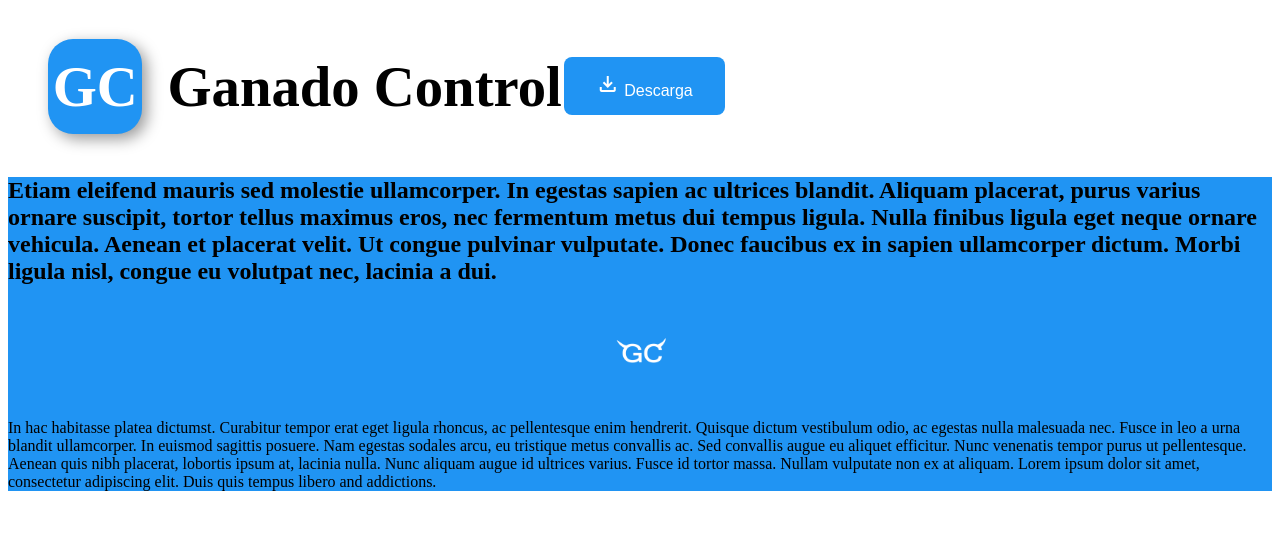
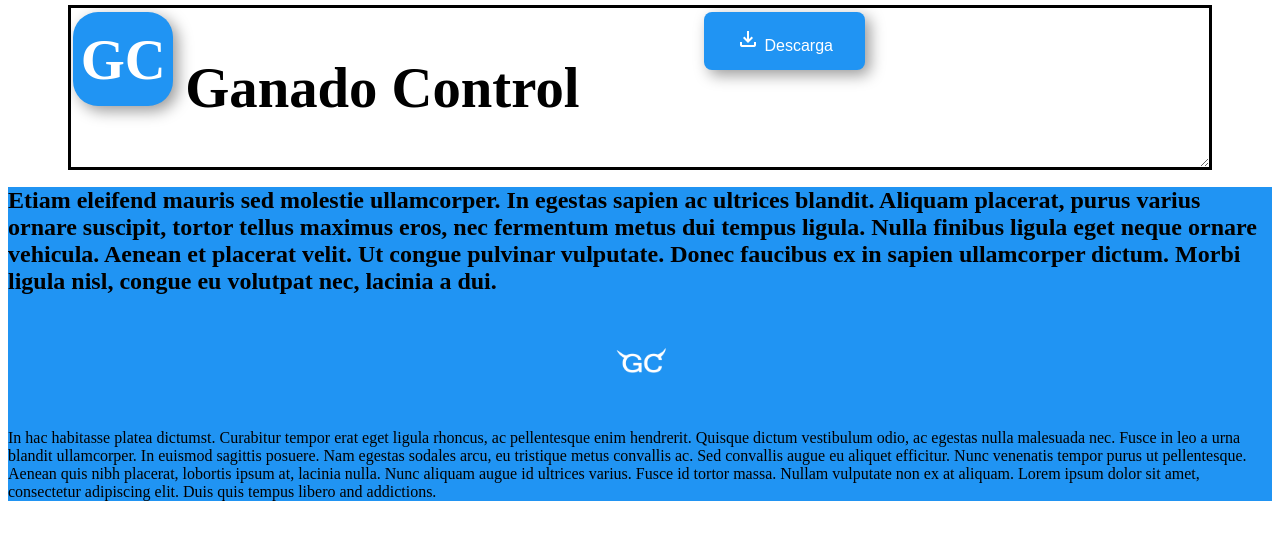
Before and after one commit to AntonioShau/AntonioShau.github.io, a plain HTML site: page index.html in a window 1280 px wide. Drawn offline with nearby package versions, Linux system fonts and the light colour scheme.

Commit message:
edit css

```diff
--- a/index.html
+++ b/index.html
@@ -14,21 +14,11 @@
 <body>
 
     <main>
-        <div id ="title_row">
-            <ul class="header_row">
-                <li>
-                    <div id= "main_header_image">
-                        <div id="main_header_image_text"><h1>GC</h1></div>
-                    </div>
-                </li>
-                <li>
-                    <div id="main_title">
-                        <h1>Ganado Control</h1>
-                    </div>
-                </li>
-                <li>
-                    <div id="download_button_div">
-                        <button id="download_button" type="button">
+        <section class="header_container">
+            <div class="main_header_image_text"><h1>GC</h1></div>
+            <div class="main_title"><h1>Ganado Control</h1></div>
+            <div class="download_button_div">
+                <button class="download_button" type="button">
                     <i class = "material-icons">
                         <span class="material-symbols-outlined">
                             download
@@ -37,9 +27,7 @@
                     Descarga
                 </button>
             </div>
-                </li>
-            </ul>
-        </div>
+        </section>
         <div id ="main">
             <div id="shadowbox"><h2>Etiam eleifend mauris sed molestie ullamcorper. In egestas sapien ac ultrices blandit.
             Aliquam placerat, purus varius ornare suscipit, tortor tellus maximus eros, nec fermentum
--- a/style.css
+++ b/style.css
@@ -1,24 +1,19 @@
-#title_row {
+.header_container {
   background-color: rgb(255, 255, 255);
-  height: auto;
-  display: flexbox;
+  margin: 0px auto;
+  width: 90%;
+  outline: 3px solid;
+  height: 10%px;
+  resize: both;
+  overflow: hidden;
+
+  display: flex;
+  flex-wrap: wrap;
+  align-content: flex-start;
+  gap: 10px;
 }
 
-.header_row {
-  display: flex;
-  list-style: none;
-  justify-content: left;
-  align-items: center;
-}
-
-#main_title {
-  margin-left: 25px;
-}
-#main_title h1 {
-  font-size: 1.5cm;
-}
-
-#main_header_image {
+.main_header_image_text {
   box-shadow: 5px 5px 15px rgba(0,0,0,0.4);
   display: flex;
   justify-content: center;
@@ -27,10 +22,45 @@
   height: 2.5cm;
   border-radius: 25px;
   background: #2094F3;
+  flex-basis: 100px;
+  margin: 4px 2px;
 }
-#main_header_image_text h1 {
+.main_header_image_text h1 {
   color: #ffffff;
   font-size:1.5cm;
+}
+
+.main_title {
+  font-size: 1cm;
+  flex-basis: 100px;
+  flex-grow: 1;
+}
+
+
+
+
+.download_button {
+  box-shadow: 5px 5px 15px rgba(0,0,0,0.4);
+  border-radius: 8px;
+  border: none;
+  color: #ffffff;
+  background: #2094F3;
+  padding: 15px 32px;
+  text-align: center;
+  text-decoration: none;
+  display: inline-block;
+  font-size: 16px;
+  margin: 4px 2px;
+  cursor: pointer;
+}
+.download_button_div :hover{
+  box-shadow: 5px 5px 15px rgba(0,0,0,0.4);
+  background: #44a7f8;
+}
+.download_button_div {
+  padding-top: 0%;
+  flex-basis: 100px;
+  flex-grow: 1;
 }
 
 #main {
@@ -45,21 +75,3 @@ img{
     width: 2.5cm;
     height: 2.5cm;
 }
-
-.material-symbols-outlined {
-  padding-top: 0px;
-}
-
-#download_button {
-  border-radius: 8px;
-  border: none;
-  color: #ffffff;
-  background: #2094F3;
-  padding: 15px 32px;
-  text-align: center;
-  text-decoration: none;
-  display: inline-block;
-  font-size: 16px;
-  margin: 4px 2px;
-  cursor: pointer;
-}
```
Lines whose indentation alone changed are shown as unchanged.
